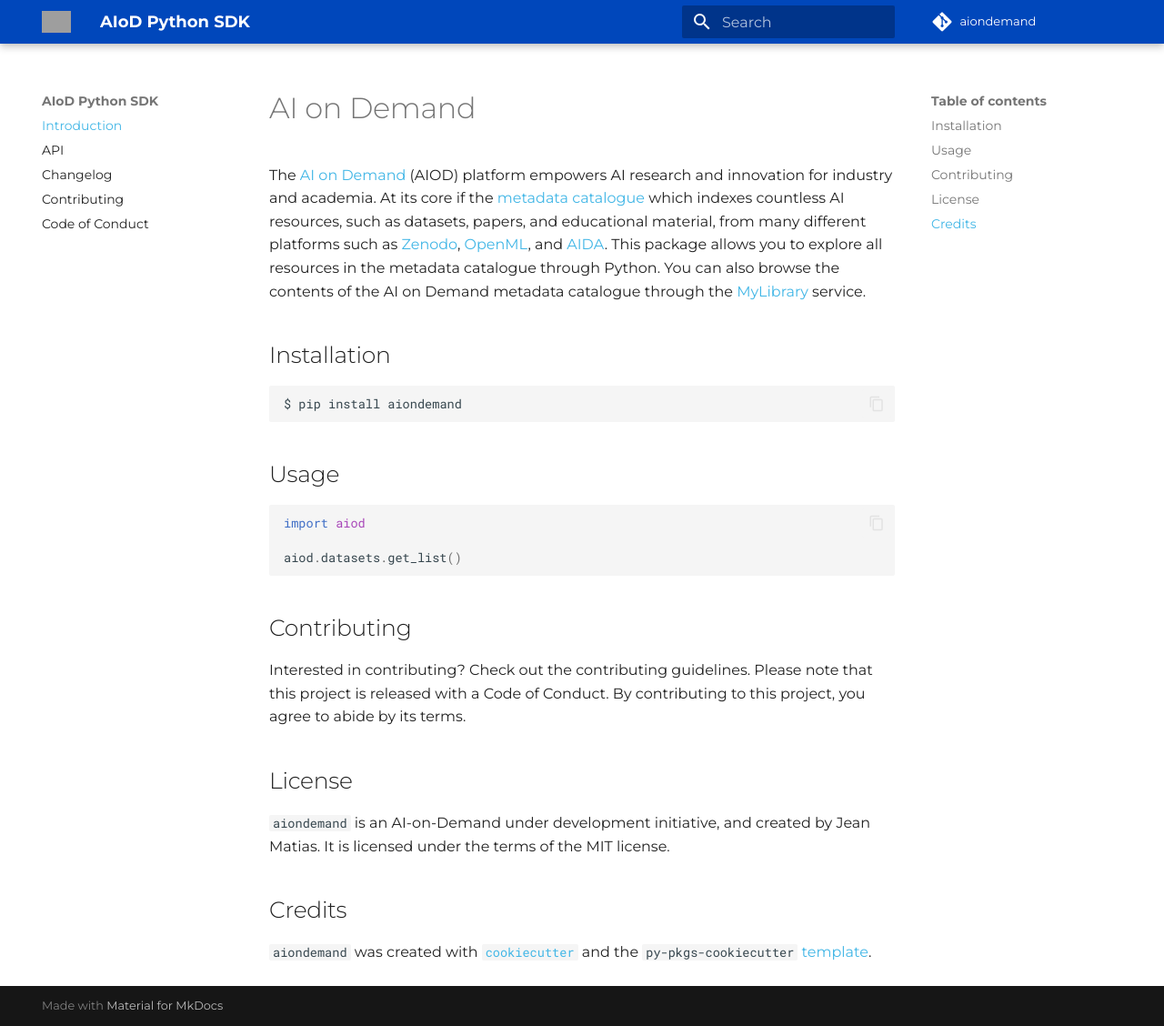
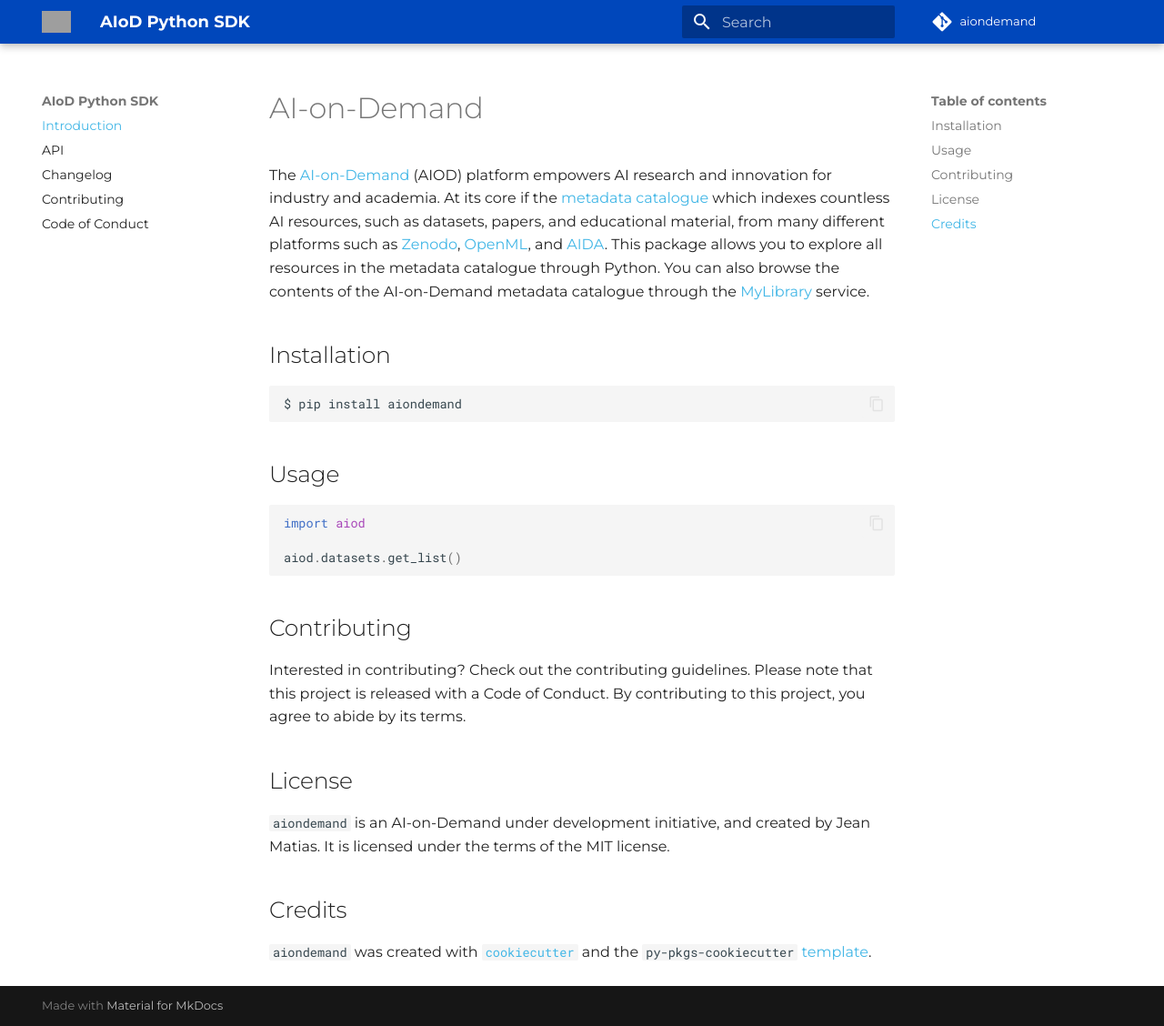
Before and after one commit to aiondemand/aiondemand, an MkDocs documentation site: the page built from docs/README.md, in a window 1280 px wide and 1128 px high. Shown: the whole window at 91% size. Built offline with MkDocs 1.6.1 and Material for MkDocs 9.7.7, drawn with Linux system fonts in a browser that asks for light colours; plug-ins that fetch from the network failed and are left out; comment, search, counter and statistics services are not loaded; grey boxes are pictures that could not be loaded.

```diff
--- a/docs/README.md
+++ b/docs/README.md
@@ -1,10 +1,10 @@
-# AI on Demand
+# AI-on-Demand
 
-The [AI on Demand](https://aiod.eu) (AIOD) platform empowers AI research and innovation for industry and academia.
+The [AI-on-Demand](https://aiod.eu) (AIOD) platform empowers AI research and innovation for industry and academia.
 At its core if the [metadata catalogue](https://aiod.i3a.es) which indexes countless AI resources, such as datasets, papers, and educational material,
 from many different platforms such as [Zenodo](https://www.zenodo.org), [OpenML](https://www.openml.org), and [AIDA](https://https://www.i-aida.org/ai-educational-resources/).
 This package allows you to explore all resources in the metadata catalogue through Python.
-You can also browse the contents of the AI on Demand metadata catalogue through the [MyLibrary](https://mylibrary.aiod.eu) service.
+You can also browse the contents of the AI-on-Demand metadata catalogue through the [MyLibrary](https://mylibrary.aiod.eu) service.
 
 ## Installation
 
```
